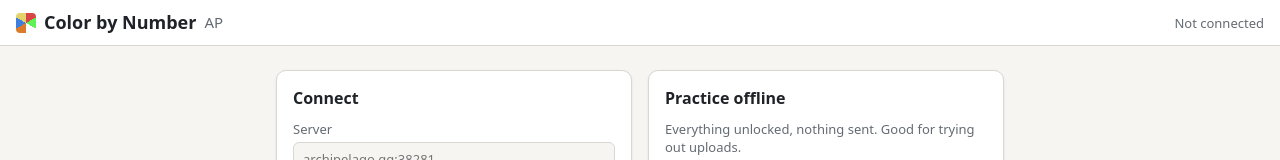
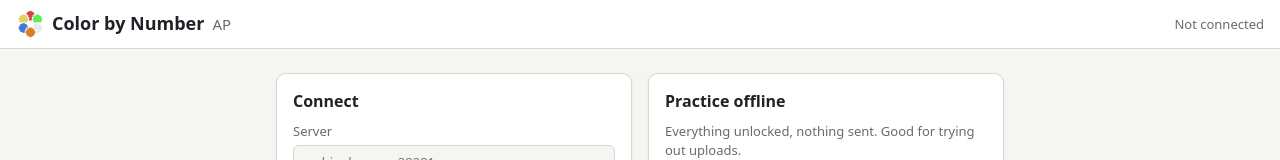
Before and after one commit to AP-Color-by-Number/AP-Color-by-Number, a website with bundled scripts: page docs/index.html in a window 1280 px wide. Shown: the top 160 px of the page. Built offline with nearby package versions, Linux system fonts and the light colour scheme; what archipelago.js would draw is missing.

Commit message:
Use the pixel AP logo as the game icon, favicon and README header

```diff
--- a/docs/index.html
+++ b/docs/index.html
@@ -5,11 +5,15 @@
   <meta name="viewport" content="width=device-width, initial-scale=1">
   <title>Color by Number AP</title>
   <meta name="description" content="A color-by-number game for Archipelago: every numbered color is an item.">
+  <link rel="icon" type="image/png" sizes="32x32" href="assets/favicon-32.png">
+  <link rel="icon" type="image/png" sizes="512x512" href="assets/icon-512.png">
+  <link rel="apple-touch-icon" href="assets/apple-touch-icon.png">
+  <meta property="og:image" content="https://lighting8282.github.io/AP-Color-by-Number/assets/icon-512.png">
   <link rel="stylesheet" href="style.css">
 </head>
 <body>
   <header class="top">
-    <h1><span class="logo" aria-hidden="true"></span>Color by Number <small>AP</small></h1>
+    <h1><img class="logo" src="assets/icon-512.png" alt="" width="28" height="28">Color by Number <small>AP</small></h1>
     <span id="status" class="status">Not connected</span>
   </header>
 
--- a/docs/style.css
+++ b/docs/style.css
@@ -45,10 +45,7 @@ button, input, .button { font: inherit; color: inherit; }
 }
 .top h1 { margin: 0; font-size: 18px; display: flex; align-items: center; gap: 8px; }
 .top h1 small { color: var(--muted); font-weight: 500; }
-.logo {
-  width: 20px; height: 20px; border-radius: 4px;
-  background: conic-gradient(#d84545 0 60deg, #5df255 0 120deg, #ffffff 0 180deg, #dc7c2b 0 240deg, #3e7fdf 0 300deg, #e3d36a 0);
-}
+.logo { width: 28px; height: 28px; }
 .status { color: var(--muted); font-size: 13px; }
 .status.on { color: var(--good); }
 
```
Also changed, not shown: README.md, docs/assets/apple-touch-icon.png (added), docs/assets/favicon-32.png (added), docs/assets/icon-512.png (added), docs/assets/logo.png (added).
